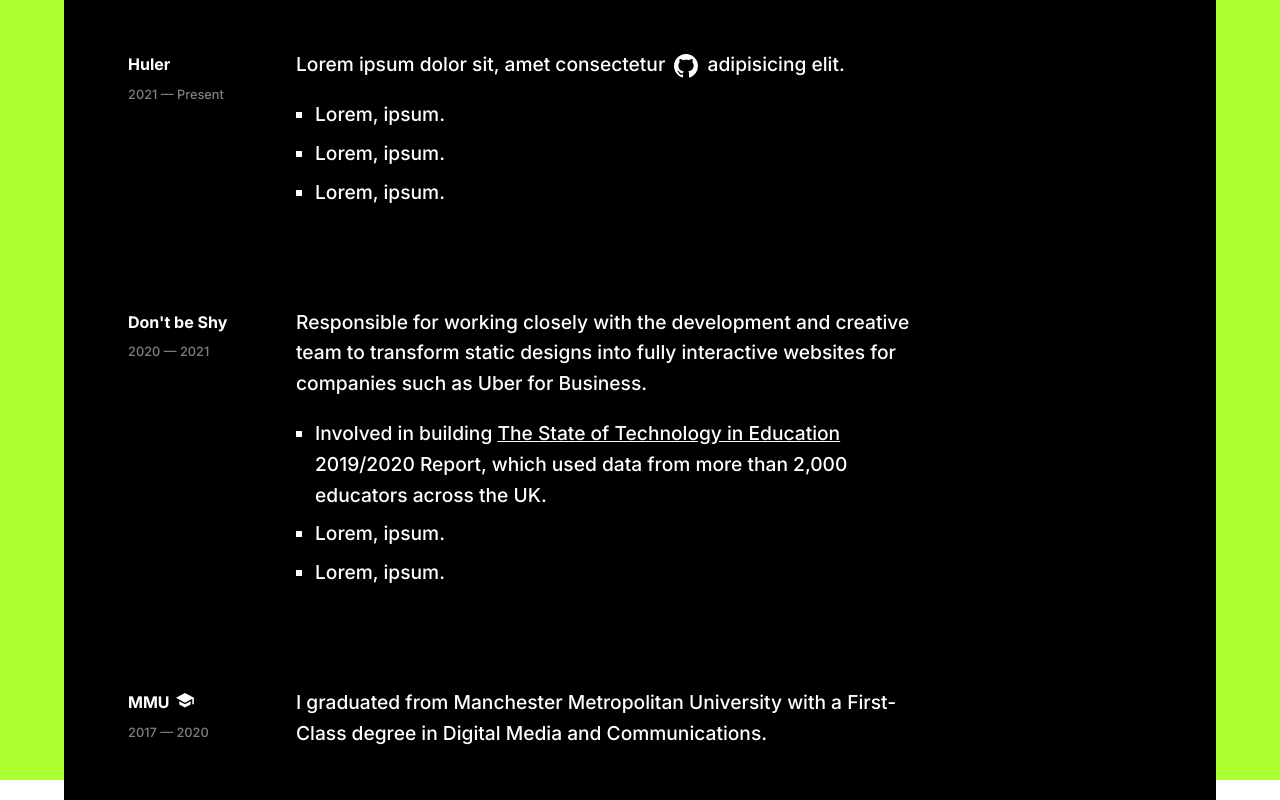
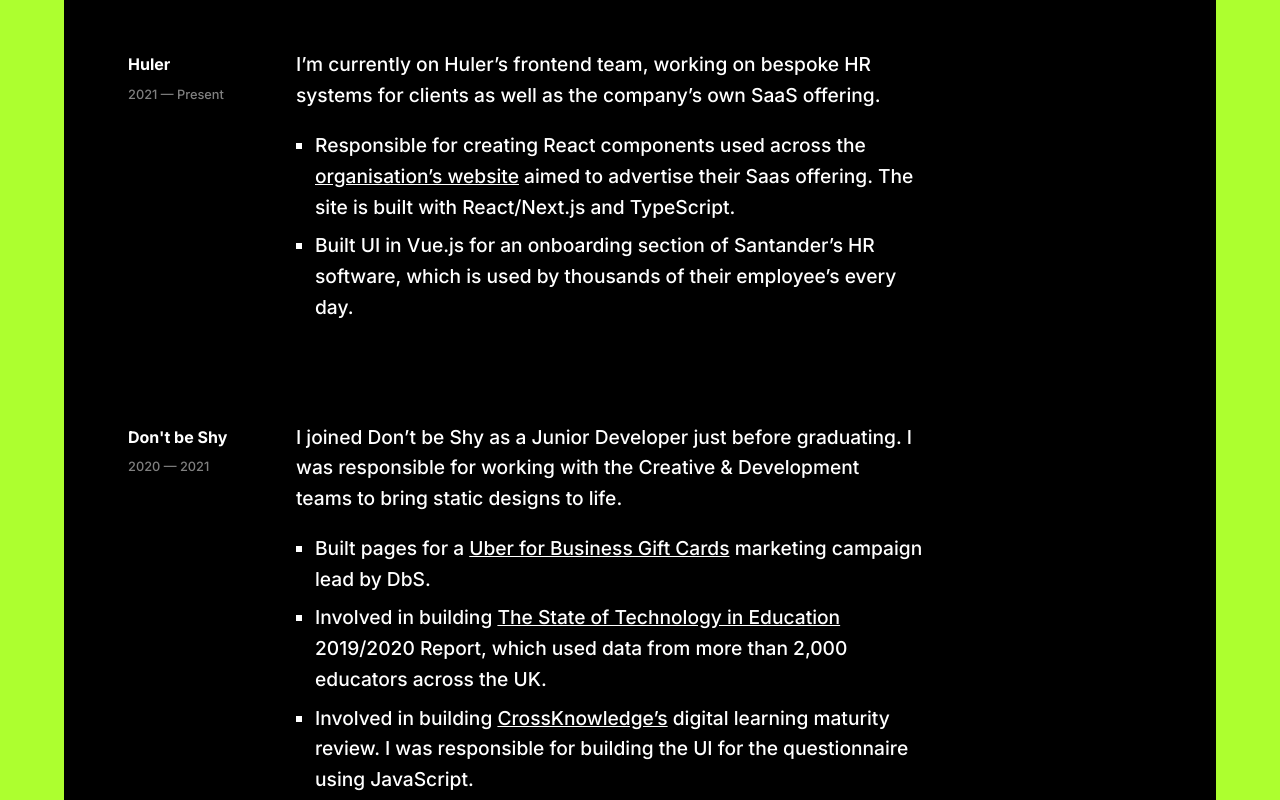
Before and after one commit to pav-swies/swiesio, a Next.js app: page / in a window 1280 px wide. Shown: the part 780-1580 px from the top of the page. Built offline with nearby package versions, Linux system fonts and the light colour scheme.

Commit message:
add seo component and populate content

```diff
--- a/components/Seo/Seo.js
+++ b/components/Seo/Seo.js
@@ -1,10 +1,33 @@
-import Head from 'next-head';
+import Head from 'next/head';
 
-const Seo = ({}) => {
+const Seo = ({ title, description, keywords, featuredImage }) => {
+  const url = 'https://swies.io';
+  const formattedTitle = title ? `${title} — Pawel Swies` : 'Pawel Swies — Web Developer';
   return (
     <>
       <Head>
-        <title>{title ? `${title} — Pawel Swies` : 'Pawel Swies — Web Developer'}</title>
+        <title>{formattedTitle}</title>
+        <meta charSet="utf-8" />
+        <meta content="IE=edge" httpEquiv="X-UA-Compatible" />
+        <meta content="width=device-width, initial-scale=1" name="viewport" />
+        {description && <meta content={description} name="description" />}
+        {keywords && <meta content={keywords} name="keywords" />}
+        <meta content="follow, index" name="robots" />
+        <link href="/favicon.ico" rel="shortcut icon" />
+        <link href={url} rel="canonical" />
+        <meta content="en_US" property="og:locale" />
+        <meta content={formattedTitle} property="og:title" />
+        <meta content={description} property="og:description" />
+        <meta content={url} property="og:url" />
+        {featuredImage && (
+          <>
+            <meta content={featuredImage} property="og:image" />
+            <meta content={description} property="og:image:alt" />
+          </>
+        )}
+        <meta content="summary_large_image" name="twitter:card" />
+        <meta content="@p_swies" name="twitter:site" />
+        <meta content="@p_swies" name="twitter:creator" />
       </Head>
     </>
   );
--- /dev/null
+++ b/components/Seo/index.js
@@ -0,0 +1,3 @@
+import Seo from './Seo';
+
+export default Seo;
--- a/pages/index.js
+++ b/pages/index.js
@@ -1,4 +1,4 @@
-import Head from 'next/head';
+import Seo from '../components/Seo';
 import Header from '../components/Header';
 import ContrastContainer from '../components/ContrastContainer';
 import TwoColumnLayout from '../components/TwoColumnLayout';
@@ -7,19 +7,18 @@
 import Footer from '../components/Footer';
 
 const Home = () => {
-  const heading = 'Pawel Swies — Web Developer';
   return (
     <>
-      <Head>
-        <title>{heading}</title>
-        <meta name="description" content="Generated by create next app" />
-        <link rel="icon" href="/favicon.ico" />
-      </Head>
+      <Seo
+        description="Hey, I'm Pawel Swies. I'm a web developer interested in UI design and development, UX and design systems."
+        keywords="Developer, Web Developer, Pawel Swies, Pav Swies, React"
+        featuredImage="./default.png"
+      />
       <Header>
-        <h1 className="visually-hidden">{heading}</h1>
-        <p>Hey, I&apos;m Pawel Swies. I&apos;m a web developer interested in UI design and development, UX and design systems.</p>
+        <h1 className="visually-hidden">Pawel Swies — Web Developer</h1>
+        <p>Hey, I’m Pawel Swies. I’m a web developer interested in UI design and development, UX and design systems.</p>
         <p>
-          I love to work with React, but I&apos;m always dabbling with other tech like Svelte. You can view some of my work on{' '}
+          I love to work with React, but I’m always dabbling with other tech like Svelte. You can view some of my work on{' '}
           <ExternalLink link="https://codesandbox.io/u/pav-swies" highlighted>
             <Icon icon="codesandbox" />
           </ExternalLink>{' '}
@@ -49,18 +48,27 @@
             </p>
           </TwoColumnLayout>
           <TwoColumnLayout title="Huler" subtitle="2021 — Present" sticky>
-            <p>
-              Lorem ipsum dolor sit, amet consectetur <Icon icon="github" hiddenText="GitHub" /> adipisicing elit.
-            </p>
+            <p>I’m currently on Huler’s frontend team, working on bespoke HR systems for clients as well as the company’s own SaaS offering.</p>
             <ul>
-              <li>Lorem, ipsum.</li>
-              <li>Lorem, ipsum.</li>
-              <li>Lorem, ipsum.</li>
+              <li>
+                <p>
+                  Responsible for creating React components used across the <ExternalLink link="https://huler.io/">organisation’s website</ExternalLink> aimed to advertise their Saas offering. The
+                  site is built with React/Next.js and TypeScript.
+                </p>
+              </li>
+              <li>
+                <p>Built UI in Vue.js for an onboarding section of Santander’s HR software, which is used by thousands of their employee’s every day.</p>
+              </li>
             </ul>
           </TwoColumnLayout>
           <TwoColumnLayout title="Don't be Shy" subtitle="2020 — 2021" sticky>
-            <p>Responsible for working closely with the development and creative team to transform static designs into fully interactive websites for companies such as Uber for Business.</p>
+            <p>I joined Don’t be Shy as a Junior Developer just before graduating. I was responsible for working with the Creative & Development teams to bring static designs to life.</p>
             <ul>
+              <li>
+                <p>
+                  Built pages for a <ExternalLink link="https://businesses.uber.com/gift-cards-UK">Uber for Business Gift Cards</ExternalLink> marketing campaign lead by DbS.
+                </p>
+              </li>
               <li>
                 <p>
                   Involved in building{' '}
@@ -68,8 +76,15 @@
                   2019/2020 Report, which used data from more than 2,000 educators across the UK.
                 </p>
               </li>
-              <li>Lorem, ipsum.</li>
-              <li>Lorem, ipsum.</li>
+              <li>
+                <p>
+                  Involved in building{' '}
+                  <ExternalLink link="https://learning-maturity.crossknowledge.com/checker/index.html?utm_source=blog&utm_medium=refferal&utm_campaign=learning-maturity-review">
+                    CrossKnowledge’s
+                  </ExternalLink>{' '}
+                  digital learning maturity review. I was responsible for building the UI for the questionnaire using JavaScript.
+                </p>
+              </li>
             </ul>
           </TwoColumnLayout>
           <TwoColumnLayout title="MMU" icon="graduation" subtitle="2017 — 2020" sticky>
```
